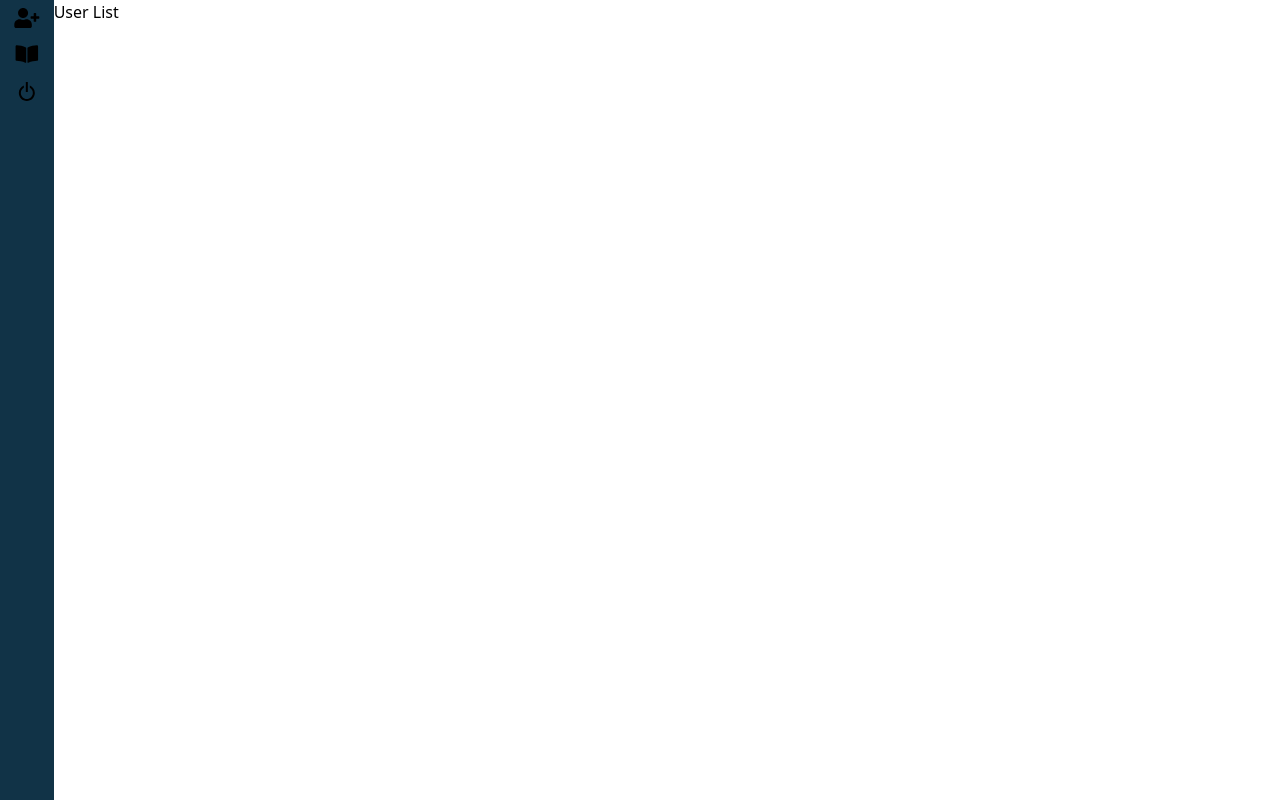
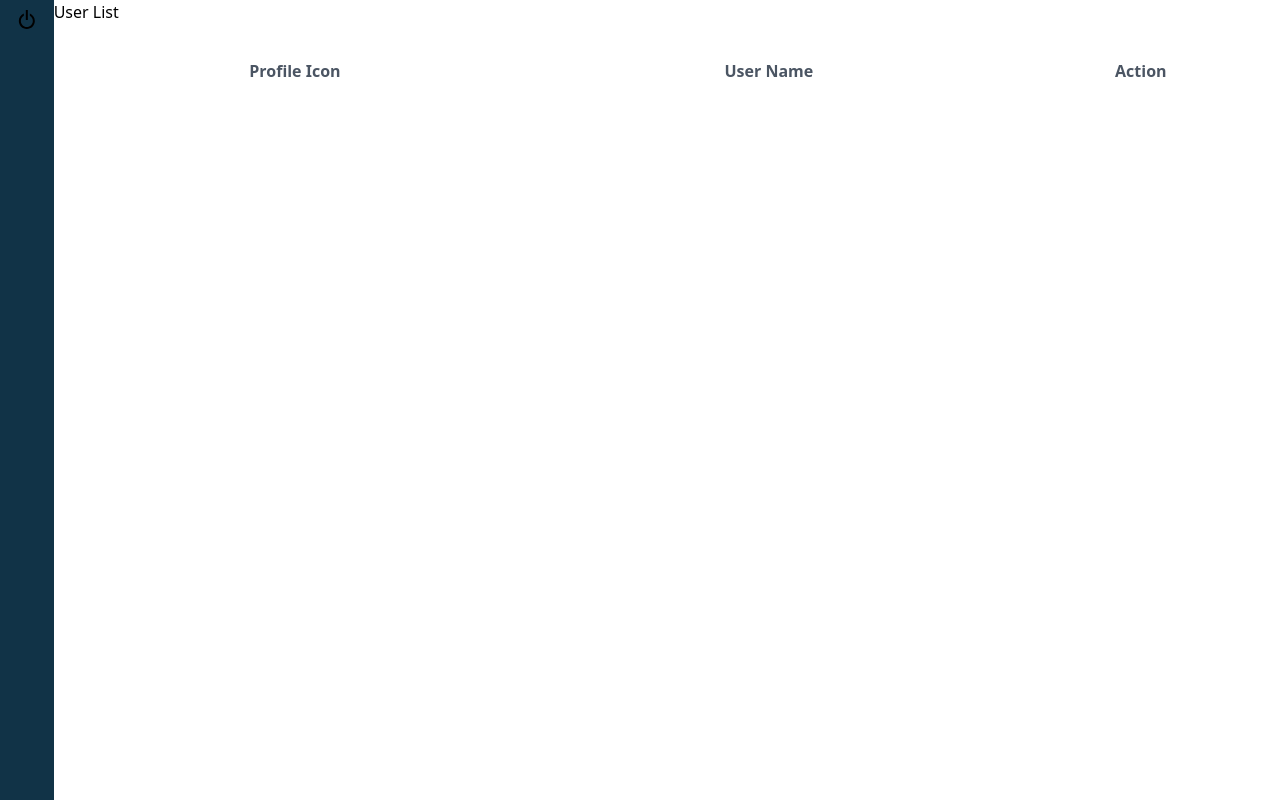
Before and after one commit to gauravprwl14/nextjs-notes-apps, a Next.js app: page /users in a window 1280 px wide. Built offline with nearby package versions, Linux system fonts and the light colour scheme.

Commit message:
added the plus icon button at the bottom in order to open the modal to add user

```diff
--- a/components/Sidebar/index.tsx
+++ b/components/Sidebar/index.tsx
@@ -30,7 +30,7 @@ const SideBar: FunctionComponent<Props> = ({ }) => {
             <div className="flex-1 h-full justify-center align-middle">
                 <div className="flex flex-1 justify-center align-middle flex-col " >
 
-                    <Link href="/users">
+                    {/* <Link href="/users">
                         <SideBarButton>
                             <FaUserPlus size={20} className="w-full" />
                         </SideBarButton>
@@ -41,7 +41,7 @@ const SideBar: FunctionComponent<Props> = ({ }) => {
                         <SideBarButton>
                             <FaBookOpen size={20} className="w-full" />
                         </SideBarButton>
-                    </Link>
+                    </Link> */}
 
 
                     <SideBarButton btnClick={() => signOut()}>
--- a/pages/notes.tsx
+++ b/pages/notes.tsx
@@ -2,6 +2,7 @@ import { useEffect } from "react";
 import type { NextPage } from "next";
 import Layout from '../components/Layout'
 import SectionLayout from '../components/Page/SectionLayout'
+import { FaPlus } from 'react-icons/fa'
 import { fetcher, HttpMethods } from '../utils/fetcher'
 // import { INote } from "@/types/note";
 
@@ -10,6 +11,17 @@ export { getServerSideProps } from "@/store/notes";
 
 
 console.log('%c process.env ', 'background: lime; color: black', { env: process.env });
+
+
+const AddUserButton = () => {
+    return (
+        <div className="fixed bg-terraCotta rounded-full bottom-3 right-3 p-2 justify-center align-middle flex" >
+            <button className="w-full p-2">
+                <FaPlus size={20} className="w-full" color="white" />
+            </button>
+        </div>
+    )
+}
 
 const Home: NextPage<{}> = ({ }) => {
 
@@ -30,10 +42,12 @@ const Home: NextPage<{}> = ({ }) => {
 
 
     return (
-        <div className="w-screen h-max min-h-screen">
+        <div className="w-screen h-max min-h-screen relative">
             <Layout>
                 {/* <NoteApp initialNote={initialNote} /> */}
                 <SectionLayout />
+
+                <AddUserButton />
             </Layout>
         </div>
     );
--- a/pages/users.tsx
+++ b/pages/users.tsx
@@ -13,6 +13,16 @@ const Users: NextPage<{}> = ({ }) => {
             <Layout>
                 {/* <NoteApp initialNote={initialNote} /> */}
                 User List
+
+                <table className="w-full my-8 border-separate table-spacing text-gray-600">
+                    <thead>
+                        <tr>
+                            <th className="rounded-l-xl">Profile Icon</th>
+                            <th className="rounded-l-xl">User Name</th>
+                            <th className="rounded-r-xl">Action</th>
+                        </tr>
+                    </thead>
+                </table>
             </Layout>
         </div>
     );
```
